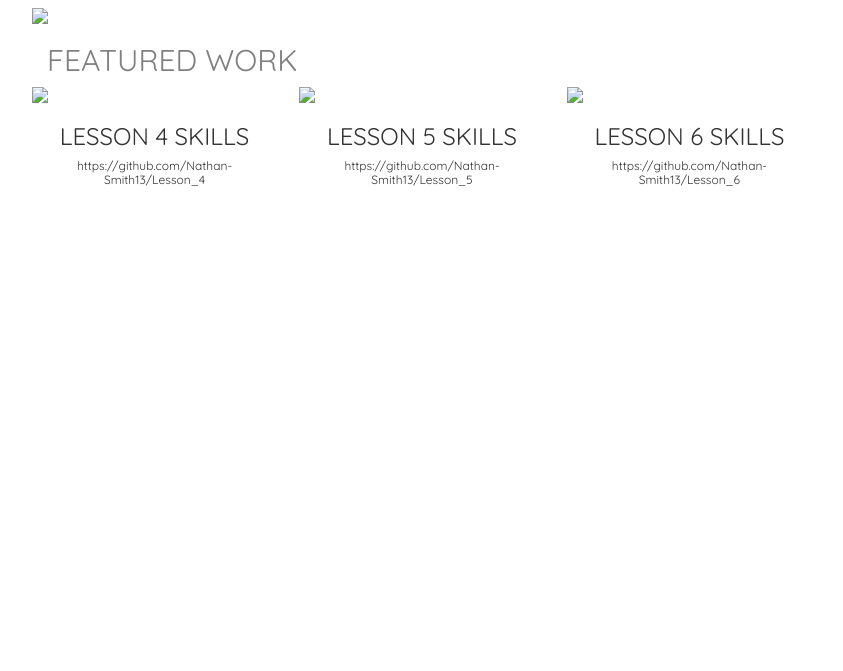
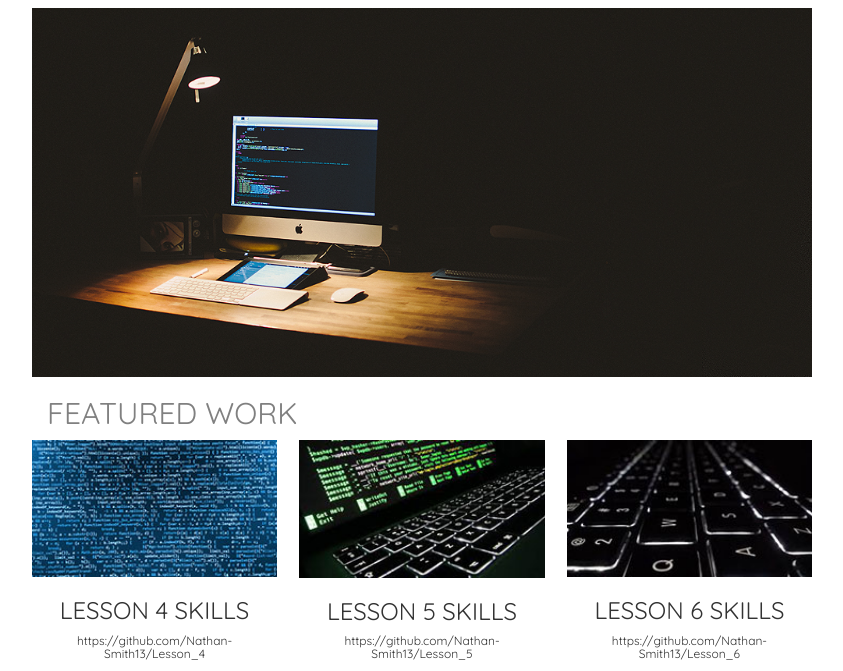
Before and after one commit to Nathan-Smith13/project_1_real, a plain HTML site: page index.html in a window 1280 px wide. Shown: the part 143-814 px from the top of the page, without its empty margins (218-1061 px from the left). Drawn offline with Linux system fonts and the light colour scheme; a web font is replaced by a local one.

Commit message:
final 10/13

```diff
--- a/index.html
+++ b/index.html
@@ -17,7 +17,7 @@
     <div class="container-fluid">
         <header class="row" id="header">
            <div id="header-logo" class="col-md-4">
-           <img id="logo" class="img-responsive" src="Images/logo.png">
+           <img id="logo" class="img-responsive" src="images/logo.png">
              </div>
             <div id="header-text" class="col-md-8">
            <h1>NATHAN SMITH</h1>
@@ -26,24 +26,24 @@
         </header>
       <section class="large-image-content row">
         <div class="large-image ">
-          <img class="img-responsive main-image" src="Images/Main%20image.jpg">
+          <img class="img-responsive main-image" src="images/main-image.jpg">
          </div>
       </section>
         <h2>FEATURED WORK</h2>
       <section class="featured-work-wrapper row">
 
             <div class="lesson-4-skills col-md-4">
-                <img data-toggle="modal" data-target="#lesson-4-modal" class="img-responsive" src="Images/lesson%204%20skills%20image.jpg">
+                <img data-toggle="modal" data-target="#lesson-4-modal" class="img-responsive" src="images/lesson4.jpg">
                 <h3>LESSON 4 SKILLS</h3>
                 <h6>https://github.com/Nathan-Smith13/Lesson_4</h6>
             </div>
             <div class="lesson-5-skills col-md-4">
-                <img data-toggle="modal" data-target="#lesson-5-modal" class="img-responsive" src="Images/lesson%205%20skills.jpg">
+                <img data-toggle="modal" data-target="#lesson-5-modal" class="img-responsive" src="images/lesson5.jpg">
                 <h3>LESSON 5 SKILLS</h3>
                 <h6>https://github.com/Nathan-Smith13/Lesson_5</h6>
             </div>
             <div class="lesson-6-skills col-md-4">
-                 <img data-toggle="modal" data-target="#lesson-6-modal" class="img-responsive" src="Images/lesson%206%20skills.jpg" >
+                 <img data-toggle="modal" data-target="#lesson-6-modal" class="img-responsive" src="images/lesson6.jpg" >
                  <h3>LESSON 6 SKILLS</h3>
                  <h6>https://github.com/Nathan-Smith13/Lesson_6</h6>
           </div>
```
